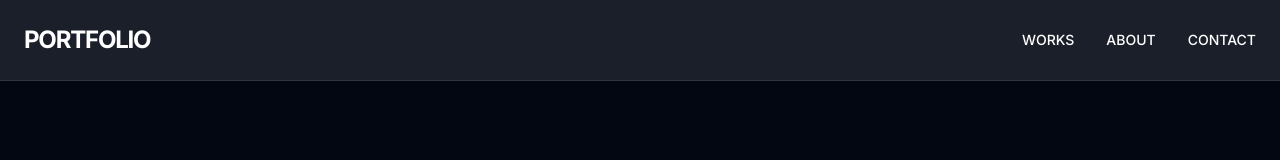
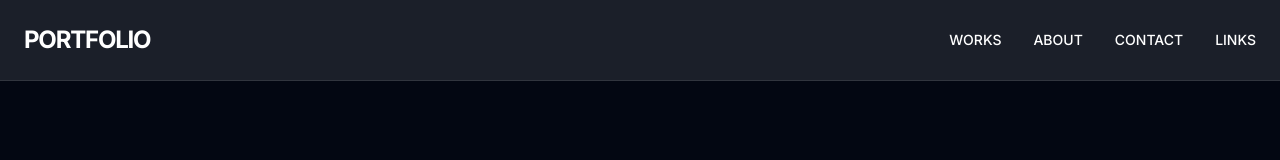
Before and after one commit to kurageumi0000-dot/portfolio-site, a Next.js app: page /contact in a window 1280 px wide. Shown: the top 160 px of the page. Built offline with nearby package versions, Linux system fonts and the light colour scheme.

Commit message:
Fix: Add LINKS to navigation

```diff
--- a/src/app/layout.tsx
+++ b/src/app/layout.tsx
@@ -53,6 +53,11 @@ export default function RootLayout({
                                             CONTACT
                                         </a>
                                     </li>
+                                    <li>
+                                        <a href="/links" className="relative py-2 hover:text-gray-300 transition-colors after:absolute after:bottom-0 after:left-0 after:h-[1px] after:w-0 after:bg-white after:transition-all hover:after:w-full">
+                                            LINKS
+                                        </a>
+                                    </li>
                                 </ul>
                             </nav>
                         </div>
```
